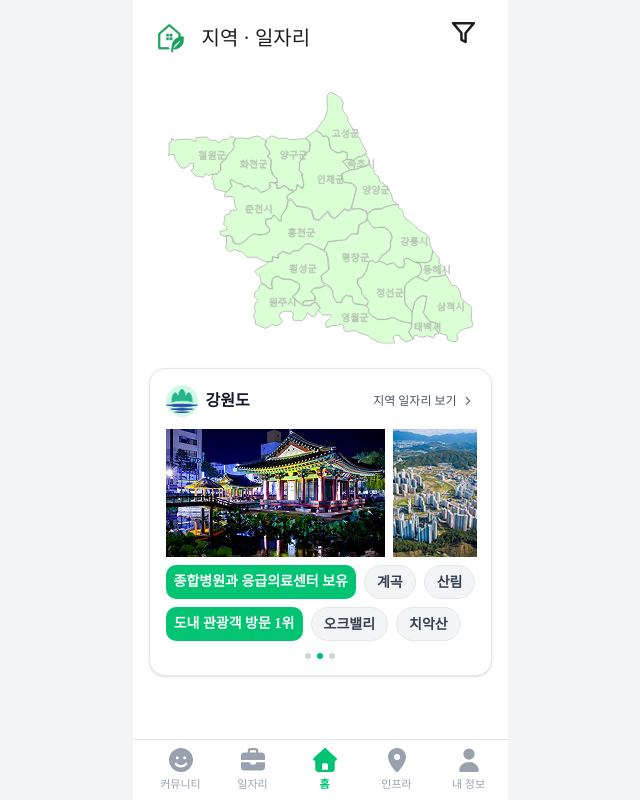
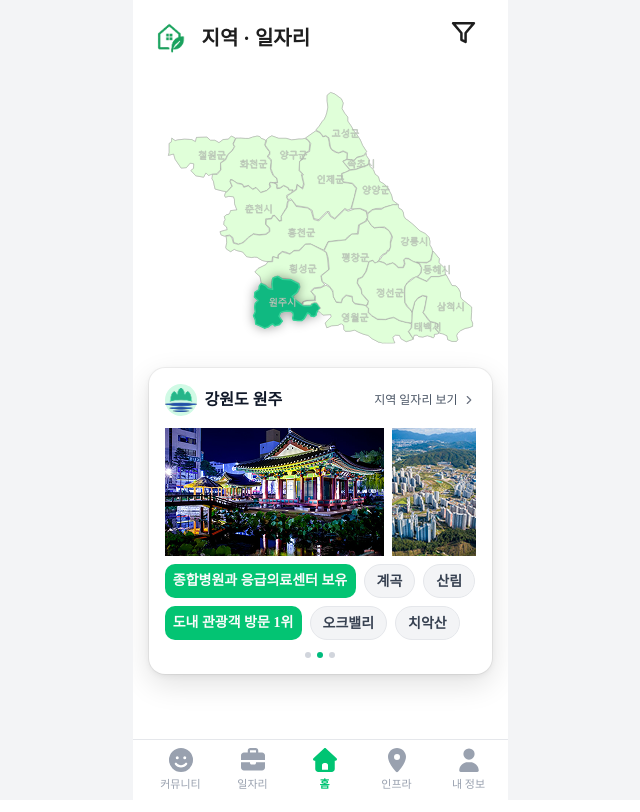
Before and after one commit to kdt-hackathon-2025/Frontend, a Vue app: page /region-jobs in a window 1280 px wide. Shown: the whole page, without its empty margins (320-960 px from the left). Built offline with nearby package versions, Linux system fonts and the light colour scheme; a web font is replaced by a local one.

Commit message:
fix: 피드백부분 수정

```diff
--- a/src/components/GangwonMap.vue
+++ b/src/components/GangwonMap.vue
@@ -5,8 +5,8 @@ import mapSvg from '@/assets/10_전국지도_나눔.svg?raw'
 const props = defineProps({
   height: { type: Number, default: 360 },
   selected: { type: String, default: '' },
-  defaultFill: { type: String, default: '#DBFFD5' },
-  hoverFill: { type: String, default: '#E6FBEF' },
+  defaultFill: { type: String, default: '#E0FFD9' },
+  hoverFill: { type: String, default: '#CEFFC7' },
   highlight: { type: String, default: '#10B981' },
   stroke: { type: String, default: '#A2A2A2' },
 })
@@ -40,7 +40,7 @@ function highlightRegionText(el: SVGGraphicsElement, color: string) {
     const cx = tb.x + tb.width / 2
     const cy = tb.y + tb.height / 2
     if (cx >= rb.x && cx <= rb.x + rb.width && cy >= rb.y && cy <= rb.y + rb.height) {
-      (t as SVGTextElement).style.fill = color
+      ;(t as SVGTextElement).style.fill = color
     }
   }
 }
@@ -95,10 +95,8 @@ onMounted(async () => {
   svg.style.height = '100%'
   svg.style.display = 'block'
 
-
   const all = Array.from(svg.querySelectorAll('path, polygon')) as SVGGraphicsElement[]
   regions = all.filter((el) => el.id !== 'path20')
-
 
   regions.forEach((el) => {
     el.dataset.key = keyOf(el)
@@ -138,6 +136,15 @@ onMounted(async () => {
       emit('update:selected', key)
       emit('select', { key, name })
     })
+    if (props.selected) {
+      const el = regions.find((r) => r.dataset.key === props.selected)
+      if (el) {
+        el.style.fill = props.highlight
+        el.style.stroke = SELECTED_STROKE
+        el.style.strokeWidth = String(SELECTED_STROKE_WIDTH)
+        el.style.filter = SELECTED_GLOW
+      }
+    }
   })
 })
 
@@ -156,8 +163,10 @@ watch(
 </script>
 
 <template>
-  <div class="w-full flex items-center justify-center overflow-hidden"
-       :style="{ height: `${height}px` }">
+  <div
+    class="w-full flex items-center justify-center overflow-hidden"
+    :style="{ height: `${height}px` }"
+  >
     <div ref="wrap" class="w-full h-full"></div>
   </div>
 </template>
@@ -187,5 +196,8 @@ watch(
 .gw-pulse {
   animation: gw-pulse 0.45s ease;
 }
-:deep(svg rect) { fill: transparent !important; stroke: none !important; }
+:deep(svg rect) {
+  fill: transparent !important;
+  stroke: none !important;
+}
 </style>
--- a/src/pages/Jobs/JobDetailPage.vue
+++ b/src/pages/Jobs/JobDetailPage.vue
@@ -38,7 +38,7 @@ const job = computed(() => JOBS.find((j) => j.id === id.value) || JOBS[0])
 
 const onApply = () => {
   // TODO: 지원 로직 연결
-  alert('지원하기 클릭!')
+  alert('지원하기 ')
 }
 </script>
 
--- a/src/pages/Jobs/JobsPage.vue
+++ b/src/pages/Jobs/JobsPage.vue
@@ -107,9 +107,7 @@ const cancelFilter = () => (showFilter.value = false)
 </script>
 
 <template>
-  <!--  페이지 루트 컨테이너(오버레이 기준) -->
   <div class="w-[375px] h-[812px] mx-auto bg-white relative">
-    <!-- 헤더 -->
     <header class="relative h-[70px] bg-white">
       <!-- 뒤로가기 아이콘 (SVG)로 대체함 -->
       <button
@@ -271,7 +269,7 @@ const cancelFilter = () => (showFilter.value = false)
         >
           <div
             v-if="showFilter"
-            class="absolute top-0 left-0 right-0 mx-auto max-w-[375px] w-full bg-white  shadow-[0_6px_20px_rgba(0,0,0,0.12)] p-4 pt-5"
+            class="absolute top-0 left-0 right-0 mx-auto max-w-[375px] w-full bg-white shadow-[0_6px_20px_rgba(0,0,0,0.12)] p-4 pt-5"
             style="padding-top: calc(env(safe-area-inset-top, 0px) + 16px)"
           >
             <h2 class="text-[20px] font-semibold text-[#111] mb-3">근무 조건 설정</h2>
@@ -318,6 +316,7 @@ const cancelFilter = () => (showFilter.value = false)
 
             <!-- 희망 직무 -->
             <div class="mb-4">
+              <div class="text-[13px] font-semibold mb-2">희망 직무</div>
               <div class="relative">
                 <select
                   v-model="jobCategory"
--- a/src/pages/Jobs/RegionJobsPage.vue
+++ b/src/pages/Jobs/RegionJobsPage.vue
@@ -2,13 +2,14 @@
 import { ref, computed } from 'vue'
 import { useRouter } from 'vue-router'
 import GangwonMap from '@/components/GangwonMap.vue'
+import BasicHeader from '@/components/BasicHeader.vue'
 import jobThumb1 from '@/assets/image/일자리1.png'
 import jobThumb2 from '@/assets/image/일자리2.png'
 
 const router = useRouter()
 
 // 지도에서 선택된 시/군 이름
-const selectedRegion = ref<string | null>(null)
+const selectedRegion = ref<string | null>('path48')
 
 const regionNameMap: Record<string, string> = {
   path24: '철원',
@@ -85,10 +86,8 @@ const openRegionJobs = () => {
 <template>
   <div class="w-[375px] min-h-[812px] mx-auto bg-white">
     <header class="text-[#FBFBFB] flex w-[375px] h-[76px] items-center">
-      <img src="/src/assets/image/logo.png" alt="" class="w-[35px] ml-[20px]" />
-      <p class="text-[#1E1E1E] font-['Aggravo'] text-xl font-light ml-[14px]">지역 · 일자리</p>
-
-      <!-- 필터 아이콘 (SVG)코드로 대체함 -->
+      <div class="flex items-center justify-between sticky top-0 z-50">
+        <BasicHeader type="icon" title="지역 · 일자리" />
         <button
           class="absolute left-[318px] top-[30px] w-[25px] h-[5px] flex-shrink-0 flex items-center justify-center"
           aria-label="필터 열기"
@@ -111,6 +110,7 @@ const openRegionJobs = () => {
             />
           </svg>
         </button>
+      </div>
     </header>
 
     <main class="px-4 pb-8">
@@ -118,7 +118,9 @@ const openRegionJobs = () => {
         <GangwonMap v-model:selected="selectedRegion" :height="260" :offset-x="-10" />
       </section>
 
-      <section class="mt-5 rounded-2xl border border-gray-200 bg-white shadow-sm overflow-hidden">
+      <section
+        class="mt-5 rounded-2xl bg-white shadow-[0_10px_30px_rgba(0,0,0,0.12),0_2px_6px_rgba(0,0,0,0.06)] ring-1 ring-black/5 overflow-hidden"
+      >
         <div class="flex items-center justify-between px-4 pt-4">
           <div class="flex items-center gap-2">
             <div class="w-8 h-8 rounded-full bg-emerald-100 flex items-center justify-center">
@@ -275,5 +277,8 @@ const openRegionJobs = () => {
   fill: transparent !important;
 }
 
-:deep(svg rect) { fill: transparent !important; stroke: none !important; }
+:deep(svg rect) {
+  fill: transparent !important;
+  stroke: none !important;
+}
 </style>
--- a/src/router/index.js
+++ b/src/router/index.js
@@ -15,8 +15,8 @@ import Report from '@/pages/Report.vue'
 import RegionJobsPage from '@/pages/Jobs/RegionJobsPage.vue'
 import CommunityPage from '@/pages/CommunityPage.vue'
 import ReviewList from '@/pages/ReviewList.vue'
- import StoreDetail from '@/pages/StoreDetail.vue'
- import StoreList from '@/pages/StoreList.vue'
+import StoreDetail from '@/pages/StoreDetail.vue'
+import StoreList from '@/pages/StoreList.vue'
 
 const router = createRouter({
   history: createWebHistory(import.meta.env.BASE_URL),
@@ -120,6 +120,16 @@ const router = createRouter({
       name: 'StoreDetail',
       component: () => import('../pages/StoreDetail.vue'),
     },
+    {
+      path: '/stores/:id',
+      name: 'StoreDetail',
+      component: () => import('../pages/StoreDetail.vue'),
+    },
+    {
+      path: '/stores/:id',
+      name: 'StoreDetail',
+      component: () => import('../pages/StoreDetail.vue'),
+    },
   ],
 })
 
```
Lines whose indentation alone changed are shown as unchanged.
